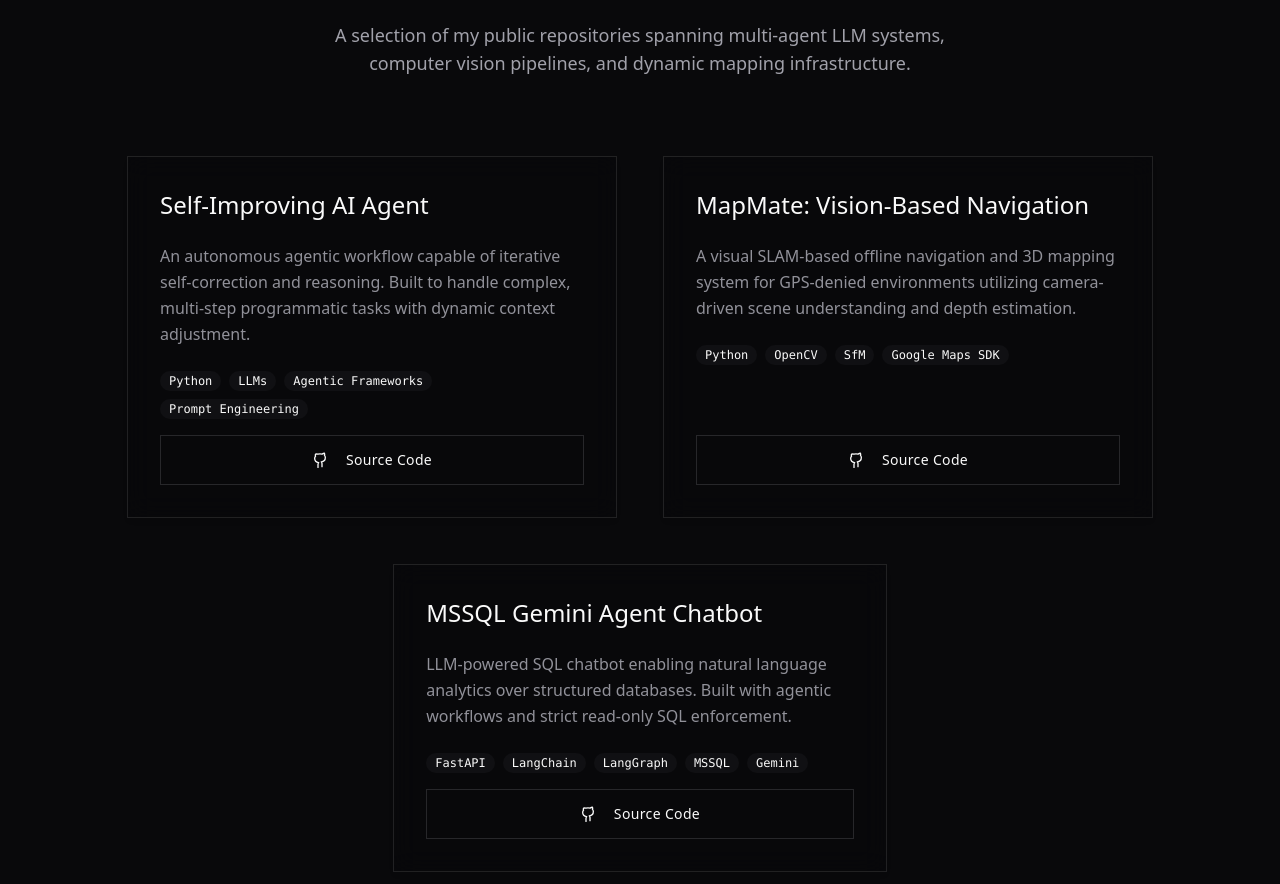
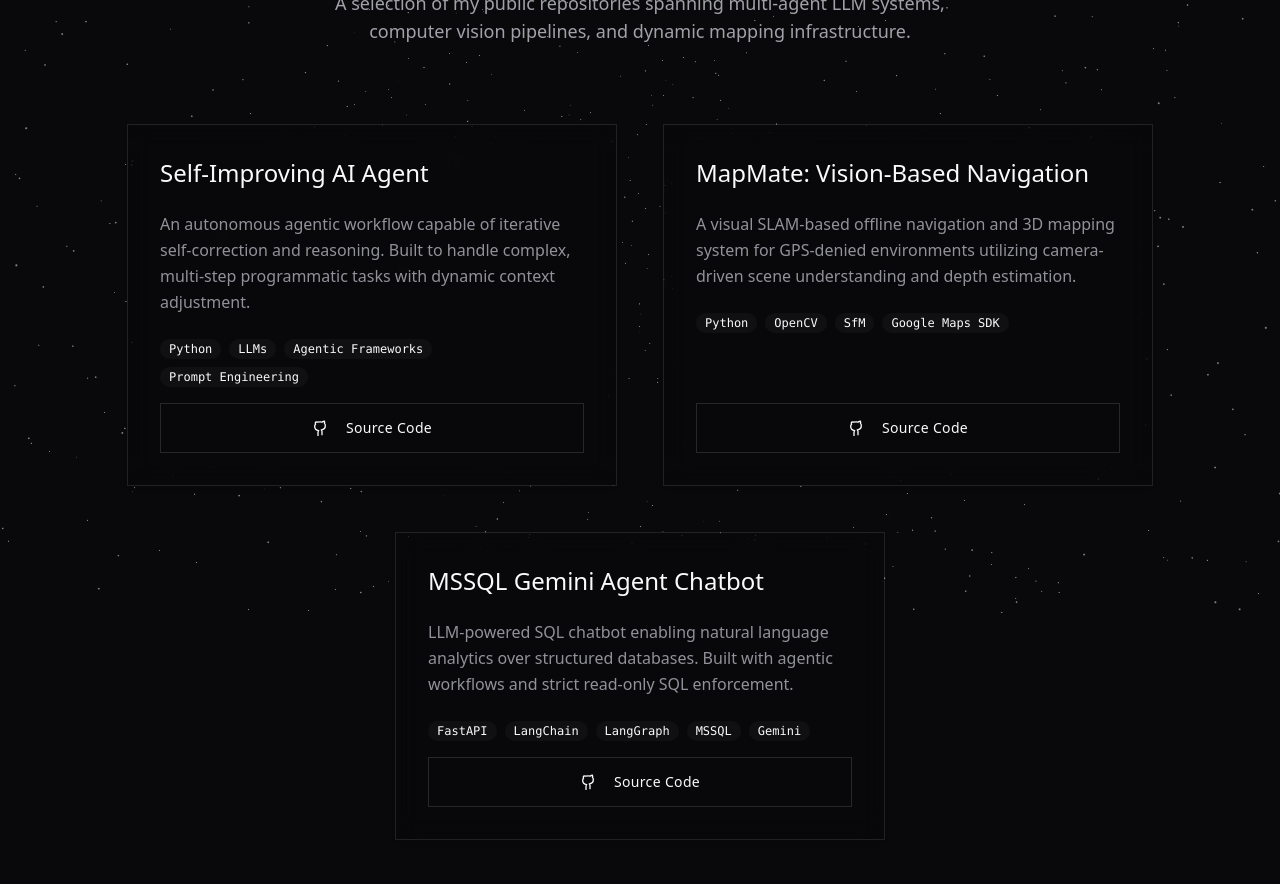
Before and after one commit to Aaiz-Am17/aaiz-portfolio, a React (Vite) app: page / in a window 1280 px wide. Shown: the part 1060-1944 px from the top of the page. Built offline with nearby package versions, Linux system fonts and the light colour scheme; the HTML template or start-up script is replaced by a standard one.

Commit message:
Engineered raw WebGL 3D architecture using React Three Fiber

```diff
--- a/src/App.jsx
+++ b/src/App.jsx
@@ -4,6 +4,7 @@ import Projects from "./components/Projects";
 import Experience from "./components/Experience";
 import Certifications from "./components/Certifications";
 import Contact from "./components/Contact";
+import DataBackground from "./components/DataBackground"; // Importing the new background
 
 function App() {
   return (
@@ -12,10 +13,20 @@ function App() {
 
       <Navbar />
       <main>
+        {/* TOP ZONE: The Hero remains untouched */}
         <Hero />
-        <Projects />
-        <Experience />
-        <Certifications />
+
+        {/* MIDDLE ZONE: Contains Projects, Experience, and Certifications */}
+        <div className="relative w-full overflow-hidden">
+          {/* This renders the 3D particles strictly for this middle zone */}
+          <DataBackground />
+
+          <Projects />
+          <Experience />
+          <Certifications />
+        </div>
+
+        {/* BOTTOM ZONE: Contact form sits in the clear */}
         <Contact />
       </main>
 
--- a/src/components/DataBackground.jsx
+++ b/src/components/DataBackground.jsx
@@ -5,7 +5,6 @@ import { Stars } from '@react-three/drei';
 function RotatingParticles() {
   const groupRef = useRef();
 
-  // This smoothly rotates the entire particle field
   useFrame((state, delta) => {
     groupRef.current.rotation.y += delta * 0.03;
     groupRef.current.rotation.x += delta * 0.02;
@@ -14,13 +13,13 @@ function RotatingParticles() {
   return (
     <group ref={groupRef}>
       <Stars
-        radius={50}
+        radius={100}
         depth={50}
-        count={3500}
-        factor={3}
-        saturation={0} // Keeps it monochrome/professional
+        count={5000}
+        factor={4}
+        saturation={0}
         fade={true}
-        speed={0.5}
+        speed={1}
       />
     </group>
   );
@@ -28,10 +27,14 @@ function RotatingParticles() {
 
 export default function DataBackground() {
   return (
-    <div className="absolute inset-0 z-0 w-full h-full pointer-events-none opacity-60">
-      <Canvas camera={{ position: [0, 0, 1] }}>
-        <RotatingParticles />
-      </Canvas>
+    // This wrapper spans the entire height of the middle sections
+    <div className="absolute top-0 left-0 w-full h-full z-0 pointer-events-none">
+      {/* This sticky div pins the 3D canvas to your screen while you scroll */}
+      <div className="sticky top-0 w-full h-screen opacity-60">
+        <Canvas camera={{ position: [0, 0, 1] }}>
+          <RotatingParticles />
+        </Canvas>
+      </div>
     </div>
   );
 }
--- a/src/components/Experience.jsx
+++ b/src/components/Experience.jsx
@@ -1,6 +1,5 @@
 import { Card, CardContent, CardHeader, CardTitle } from "@/components/ui/card";
 import { Badge } from "@/components/ui/badge";
-import DataBackground from "./DataBackground";
 
 const skills = {
   "Programming Languages": ["Python", "C/C++", "SQL (Postgres, MSSQL)", "JavaScript", "HTML/CSS"],
@@ -11,11 +10,8 @@ const skills = {
 
 export default function Experience() {
   return (
-    <section id="experience" className="relative container mx-auto px-8 py-24 max-w-screen-2xl overflow-hidden">
-      {/* 3D Particle Background */}
-      <DataBackground />
-
-      <div className="relative z-10 grid grid-cols-1 lg:grid-cols-2 gap-16 lg:gap-24">
+    <section id="experience" className="container mx-auto px-8 py-24 max-w-screen-2xl relative z-10">
+      <div className="grid grid-cols-1 lg:grid-cols-2 gap-16 lg:gap-24">
         <div>
           <h2 className="text-3xl font-bold tracking-tight sm:text-4xl mb-10 bg-clip-text text-transparent bg-gradient-to-r from-white to-gray-500">
             Professional Experience
--- a/src/components/Projects.jsx
+++ b/src/components/Projects.jsx
@@ -66,7 +66,7 @@ const ProjectCard = ({ project }) => (
 
 export default function Projects() {
   return (
-    <section id="projects" className="container mx-auto px-8 py-32 max-w-screen-2xl">
+    <section id="projects" className="container mx-auto px-8 pt-24 pb-16 max-w-screen-2xl relative z-10">
       <div className="flex flex-col items-center mb-20 text-center">
         <h2 className="text-4xl font-bold tracking-tight sm:text-5xl bg-clip-text text-transparent bg-gradient-to-r from-white to-gray-500 pb-2">Featured Architecture</h2>
         <p className="text-muted-foreground mt-6 max-w-2xl text-lg">
@@ -74,20 +74,21 @@ export default function Projects() {
         </p>
       </div>
 
-      {/* Desktop "Dice 5" Layout */}
+      {/* Bulletproof Desktop "Dice 5" Layout */}
       <div className="hidden lg:flex flex-col gap-12 max-w-5xl mx-auto">
-        <div className="flex justify-between gap-12 w-full">
-          <div className="w-[48%]"><ProjectCard project={projects[0]} /></div>
-          <div className="w-[48%]"><ProjectCard project={projects[1]} /></div>
+        <div className="flex gap-12 w-full">
+          <div className="flex-1"><ProjectCard project={projects[0]} /></div>
+          <div className="flex-1"><ProjectCard project={projects[1]} /></div>
         </div>
 
         <div className="flex justify-center w-full">
-          <div className="w-[48%]"><ProjectCard project={projects[2]} /></div>
+          {/* width = 50% minus half of the 3rem gap */}
+          <div className="w-[calc(50%-1.5rem)]"><ProjectCard project={projects[2]} /></div>
         </div>
 
-        <div className="flex justify-between gap-12 w-full">
-          <div className="w-[48%]"><ProjectCard project={projects[3]} /></div>
-          <div className="w-[48%]"><ProjectCard project={projects[4]} /></div>
+        <div className="flex gap-12 w-full">
+          <div className="flex-1"><ProjectCard project={projects[3]} /></div>
+          <div className="flex-1"><ProjectCard project={projects[4]} /></div>
         </div>
       </div>
 
```
